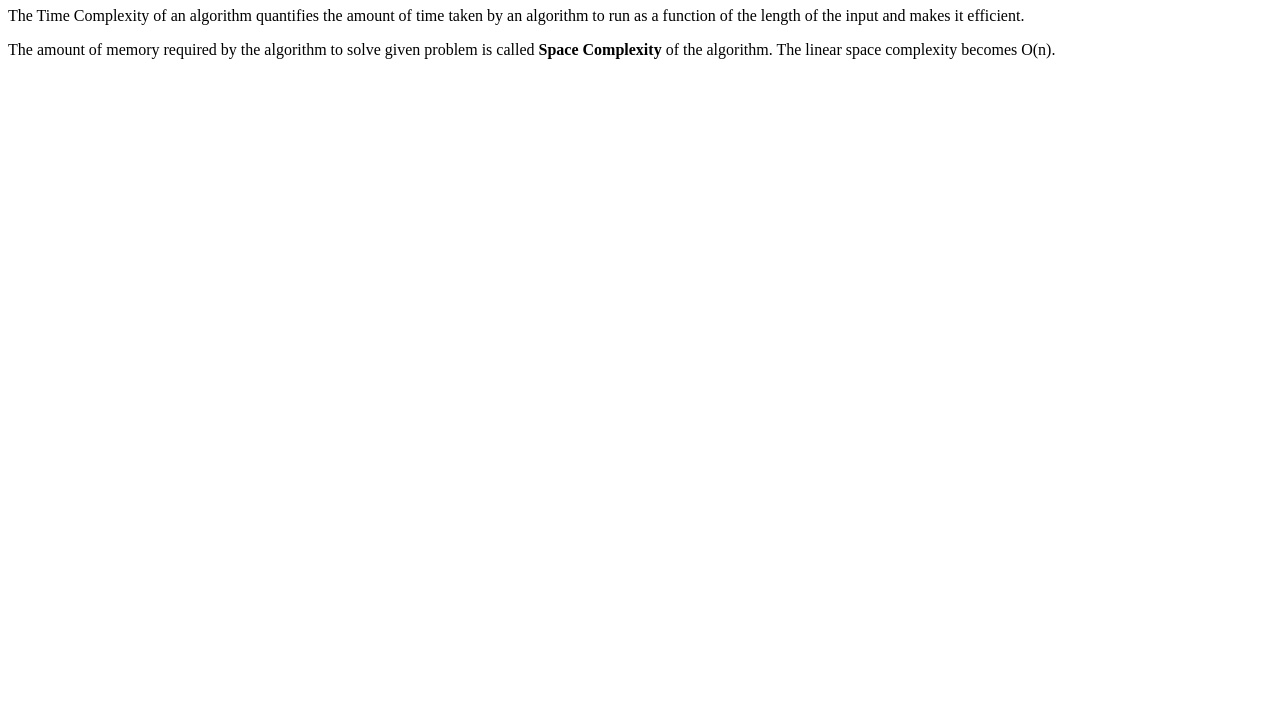
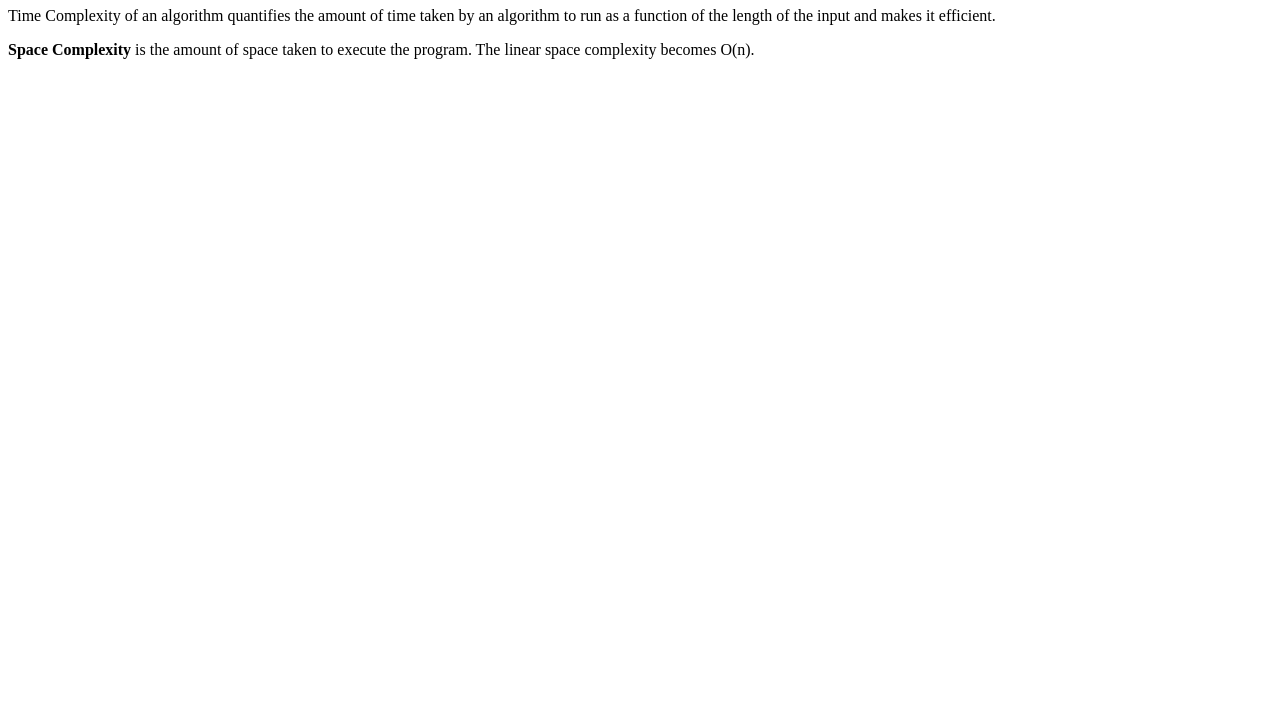
Before and after one commit to acciojob/time-and-space-complexity-das-Sumyadeep, a website: page main.html in a window 1280 px wide. Shown: the part 73-800 px from the top of the page. Drawn offline with Linux system fonts and the light colour scheme.

Commit message:
created a submission

```diff
--- a/main.html
+++ b/main.html
@@ -10,8 +10,8 @@
 	<!-- the entire body must be written by student -->
 
 	<h1>Time and Space Complexity</h1>
-	<p>The Time Complexity of an algorithm quantifies the amount of time taken by an algorithm to run as a function of the length of the input and makes it efficient.</p>
-	<p>The amount of memory required by the algorithm to solve given problem is called <b>Space Complexity</b> of the algorithm. The linear space complexity becomes O(n). </p>
+	<p>Time Complexity of an algorithm quantifies the amount of time taken by an algorithm to run as a function of the length of the input and makes it efficient.</p>
+	<p><b>Space Complexity</b> is the amount of space taken to execute the program. The linear space complexity becomes O(n). </p>
 
     <script type="text/javascript" src="./script.js">
 
```
